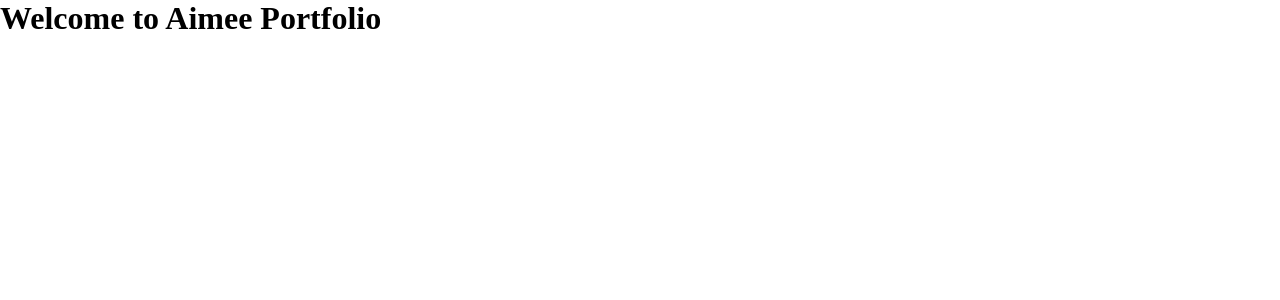
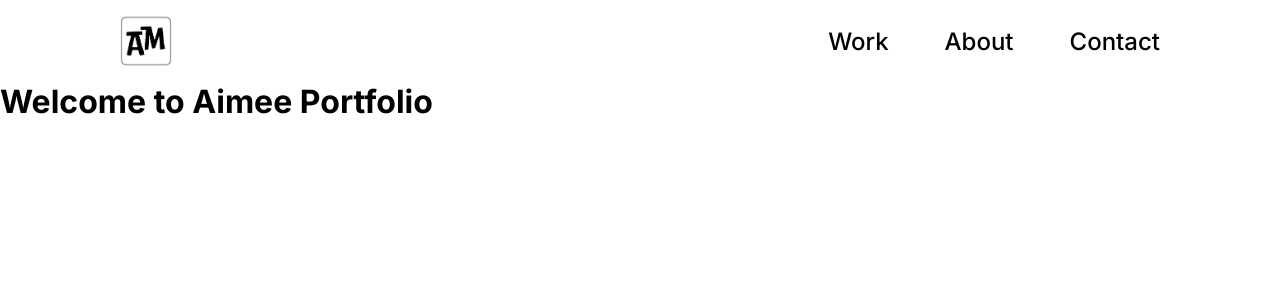
Before and after one commit to theFl00f/aimee-portfolio, a Next.js app: page / in a window 1280 px wide. Shown: the top 300 px of the page. Built offline with nearby package versions, Linux system fonts and the light colour scheme.

Commit message:
feat: wire up root layout with Inter font and Nav

```diff
--- a/src/app/layout.tsx
+++ b/src/app/layout.tsx
@@ -1,9 +1,16 @@
-import type { Metadata } from "next";
-import "./globals.css";
+import type { Metadata } from 'next';
+import { Inter } from 'next/font/google';
+import Nav from '@/components/Nav/Nav';
+import './globals.css';
+
+const inter = Inter({
+  subsets: ['latin'],
+  weight: ['400', '500', '700'],
+});
 
 export const metadata: Metadata = {
-  title: "Aimee Portfolio",
-  description: "Personal portfolio",
+  title: 'Aimee Marcos — Graphic Designer',
+  icons: { icon: '/logo/favicon.png' },
 };
 
 export default function RootLayout({
@@ -12,8 +19,11 @@ export default function RootLayout({
   children: React.ReactNode;
 }) {
   return (
-    <html lang="en">
-      <body>{children}</body>
+    <html lang="en" className={inter.className}>
+      <body>
+        <Nav />
+        <main>{children}</main>
+      </body>
     </html>
   );
 }
```
